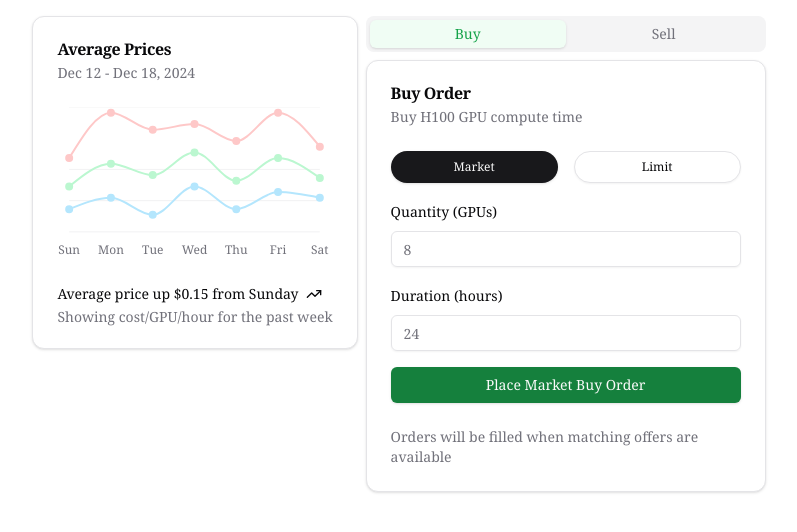
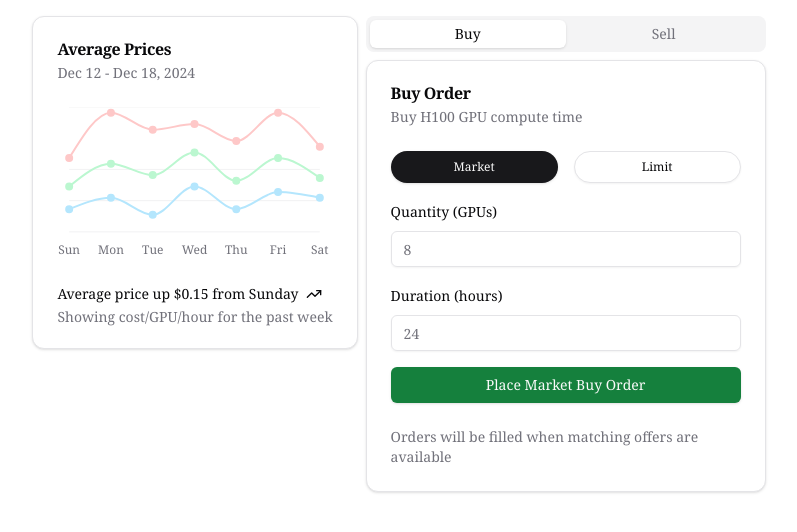
Before and after one commit to darzyx/gpu-auction-house, a Next.js app: page / in a window 1280 px wide. Shown: the top 532 px of the page, without its empty margins (241-1038 px from the left). Built offline with nearby package versions, Linux system fonts and the light colour scheme.

Commit message:
Simplify color scheme

```diff
--- a/src/components/trading-form.tsx
+++ b/src/components/trading-form.tsx
@@ -15,18 +15,8 @@ export default function TradingForm() {
         <div className="w-[400px]">
             <Tabs defaultValue="buy">
                 <TabsList className="grid w-full grid-cols-2">
-                    <TabsTrigger
-                        value="buy"
-                        className="data-[state=active]:text-green-600 data-[state=active]:bg-green-50"
-                    >
-                        Buy
-                    </TabsTrigger>
-                    <TabsTrigger
-                        value="sell"
-                        className="data-[state=active]:text-red-600 data-[state=active]:bg-red-50"
-                    >
-                        Sell
-                    </TabsTrigger>
+                    <TabsTrigger value="buy">Buy</TabsTrigger>
+                    <TabsTrigger value="sell">Sell</TabsTrigger>
                 </TabsList>
                 <TabsContent value="buy">
                     <Card>
```
